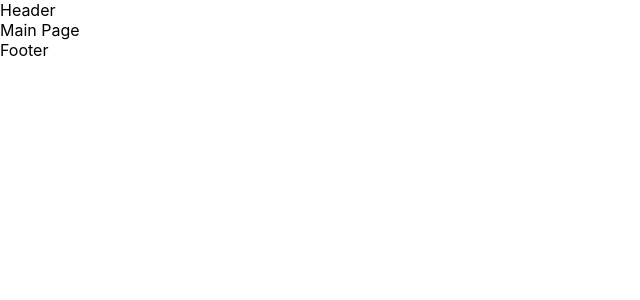
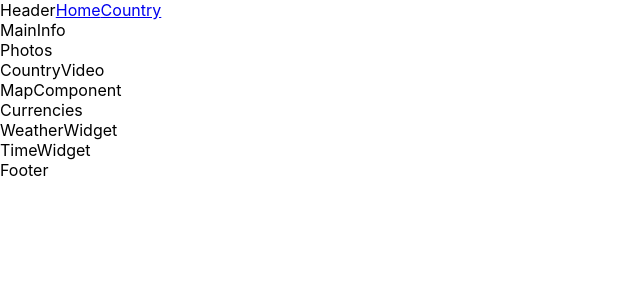
Before and after one commit to anival-github/travel-app, a React (Create React App) app in the folder travel-app/: page /country in a window 1280 px wide. Shown: the top 300 px of the page, without its empty margins (0-640 px from the left). Built offline with nearby package versions, Linux system fonts and the light colour scheme.

Commit message:
feat: add react router

```diff
--- a/travel-app/package.json
+++ b/travel-app/package.json
@@ -10,8 +10,10 @@
     "@types/node": "^12.0.0",
     "@types/react": "^17.0.0",
     "@types/react-dom": "^17.0.0",
+    "@types/react-router-dom": "^5.1.7",
     "react": "^17.0.1",
     "react-dom": "^17.0.1",
+    "react-router-dom": "^5.2.0",
     "react-scripts": "4.0.3",
     "typescript": "^4.1.2",
     "web-vitals": "^1.0.1"
--- a/travel-app/src/App.tsx
+++ b/travel-app/src/App.tsx
@@ -1,13 +1,18 @@
 import React from 'react';
+import { BrowserRouter, Route } from 'react-router-dom';
+import CountryPage from './components/CountryPage';
 import Footer from './components/Footer';
 import Header from './components/Header';
 import MainPage from './components/MainPage';
 
 const App:React.FC = () => (
   <div>
-    <Header />
-    <MainPage />
-    <Footer />
+    <BrowserRouter>
+      <Header />
+      <Route exact path="/" component={MainPage} />
+      <Route path="/country" component={CountryPage} />
+      <Footer />
+    </BrowserRouter>
   </div>
 );
 
--- a/travel-app/src/components/CountryPage/CountryPage.tsx
+++ b/travel-app/src/components/CountryPage/CountryPage.tsx
@@ -5,8 +5,7 @@ import MapComponent from './MapComponent';
 import Photos from './Photos';
 import { Currencies, TimeWidget, WeatherWidget } from './vidgets';
 
-const CountryPage:React.FC = () => {
-    return (
+const CountryPage:React.FC = () => (
   <div>
     <MainInfo />
     <Photos />
@@ -17,6 +16,5 @@ const CountryPage:React.FC = () => {
     <TimeWidget />
   </div>
 );
-};
 
 export default CountryPage;
--- a/travel-app/src/components/CountryPage/CountryVideo.tsx
+++ b/travel-app/src/components/CountryPage/CountryVideo.tsx
@@ -1,11 +1,9 @@
 import React from 'react';
 
-const CountryVideo:React.FC = () => {
-    return (
-        <div>
-            CountryVideo
-        </div>
-    );
-};
+const CountryVideo:React.FC = () => (
+  <div>
+    CountryVideo
+  </div>
+);
 
 export default CountryVideo;
--- a/travel-app/src/components/CountryPage/MainInfo.tsx
+++ b/travel-app/src/components/CountryPage/MainInfo.tsx
@@ -1,11 +1,9 @@
 import React from 'react';
 
-const MainInfo = () => {
-    return (
-        <div>
-            MainInfo
-        </div>
-    );
-};
+const MainInfo = () => (
+  <div>
+    MainInfo
+  </div>
+);
 
 export default MainInfo;
--- a/travel-app/src/components/CountryPage/MapComponent.tsx
+++ b/travel-app/src/components/CountryPage/MapComponent.tsx
@@ -1,11 +1,9 @@
 import React from 'react';
 
-const MapComponent:React.FC = () => {
-    return (
-        <div>
-            MapComponent
-        </div>
-    );
-};
+const MapComponent:React.FC = () => (
+  <div>
+    MapComponent
+  </div>
+);
 
 export default MapComponent;
--- a/travel-app/src/components/CountryPage/Photos.tsx
+++ b/travel-app/src/components/CountryPage/Photos.tsx
@@ -1,11 +1,9 @@
 import React from 'react';
 
-const Photos:React.FC = () => {
-    return (
-        <div>
-            Photos
-        </div>
-    );
-};
+const Photos:React.FC = () => (
+  <div>
+    Photos
+  </div>
+);
 
 export default Photos;
--- a/travel-app/src/components/CountryPage/vidgets/Currencies.tsx
+++ b/travel-app/src/components/CountryPage/vidgets/Currencies.tsx
@@ -1,11 +1,9 @@
 import React from 'react';
 
-const Currencies:React.FC = () => {
-    return (
-        <div>
-            Currencies
-        </div>
-    );
-};
+const Currencies:React.FC = () => (
+  <div>
+    Currencies
+  </div>
+);
 
 export default Currencies;
--- a/travel-app/src/components/CountryPage/vidgets/TimeWidget.tsx
+++ b/travel-app/src/components/CountryPage/vidgets/TimeWidget.tsx
@@ -1,11 +1,9 @@
 import React from 'react';
 
-const TimeWidget:React.FC = () => {
-    return (
-        <div>
-            TimeWidget
-        </div>
-    );
-};
+const TimeWidget:React.FC = () => (
+  <div>
+    TimeWidget
+  </div>
+);
 
 export default TimeWidget;
--- a/travel-app/src/components/CountryPage/vidgets/WeatherWidget.tsx
+++ b/travel-app/src/components/CountryPage/vidgets/WeatherWidget.tsx
@@ -1,11 +1,9 @@
 import React from 'react';
 
-const WeatherWidget:React.FC = () => {
-    return (
-        <div>
-            WeatherWidget
-        </div>
-    );
-};
+const WeatherWidget:React.FC = () => (
+  <div>
+    WeatherWidget
+  </div>
+);
 
 export default WeatherWidget;
--- a/travel-app/src/components/CountryPage/vidgets/index.ts
+++ b/travel-app/src/components/CountryPage/vidgets/index.ts
@@ -3,7 +3,7 @@ import TimeWidget from './TimeWidget';
 import Currencies from './Currencies';
 
 export {
-    WeatherWidget,
-    TimeWidget,
-    Currencies
+  WeatherWidget,
+  TimeWidget,
+  Currencies,
 };
--- a/travel-app/src/components/Header/Header.tsx
+++ b/travel-app/src/components/Header/Header.tsx
@@ -1,8 +1,11 @@
 import React from 'react';
+import { Link } from 'react-router-dom';
 
 const Header:React.FC = () => (
   <div>
     Header
+    <Link to="/">Home</Link>
+    <Link to="/country">Country</Link>
   </div>
 );
 
```
Also changed, not shown: 1 other file (tests, documents, lock files or other folders). Lines whose indentation alone changed are shown as unchanged.
